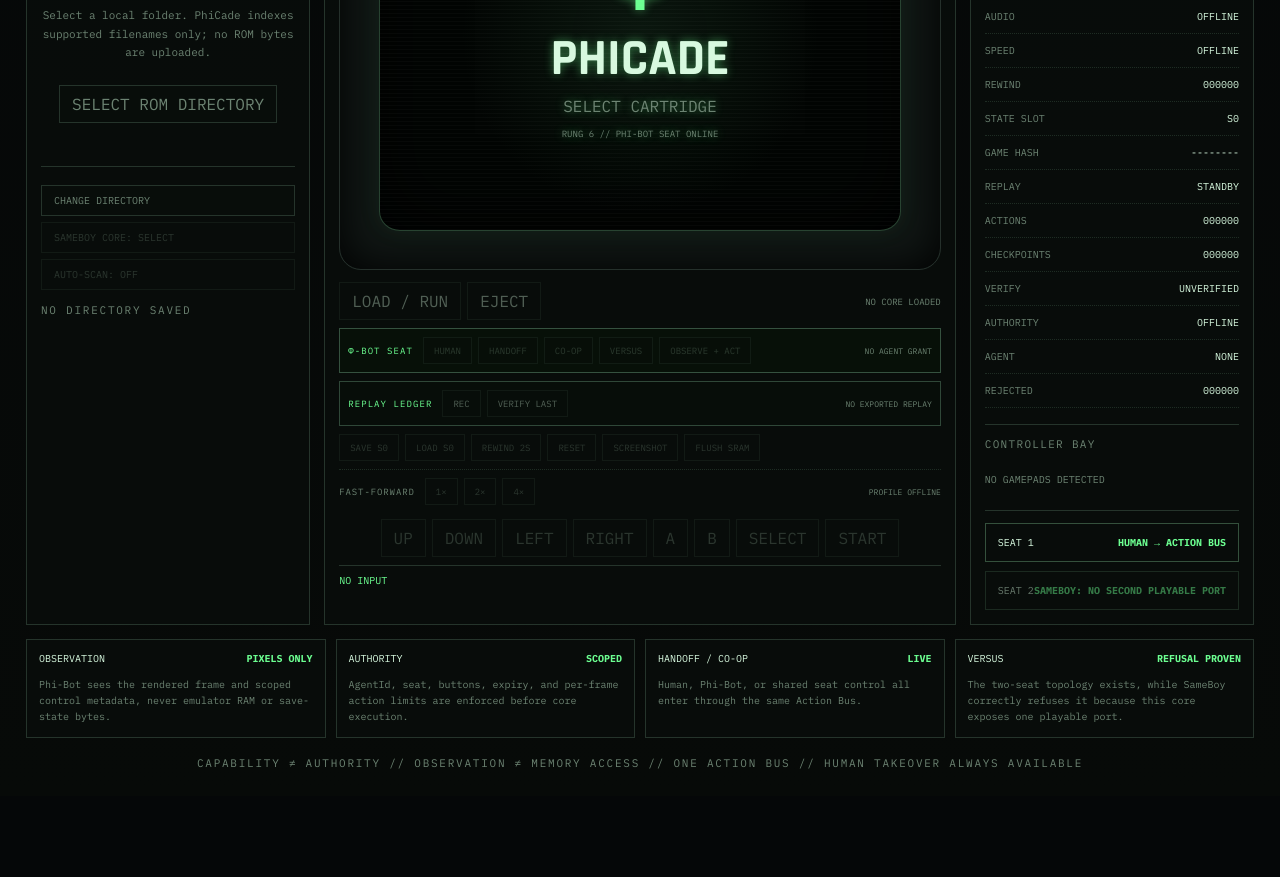
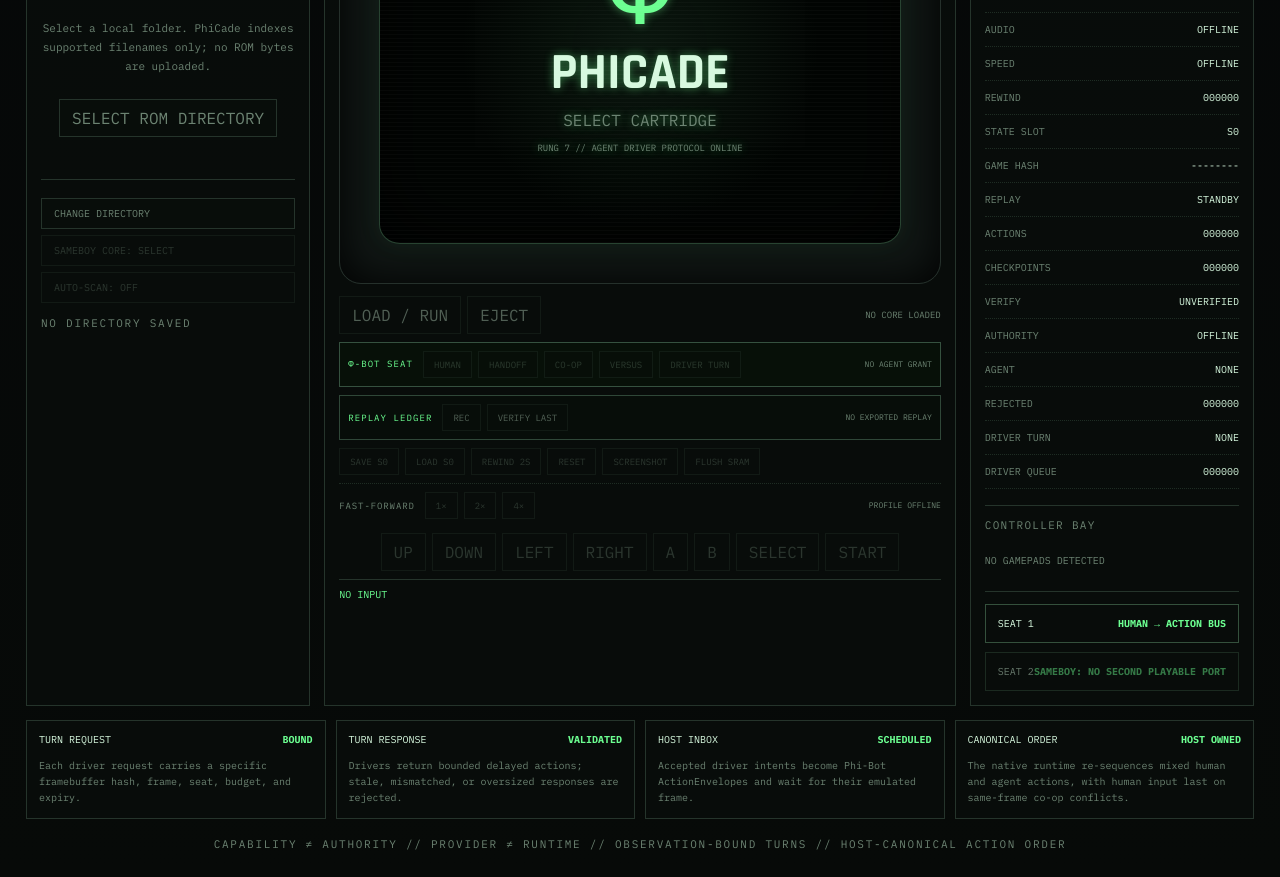
Before and after one commit to MichaelWave369/PhiCade, a React (Vite) app in the folder apps/desktop/: page / in a window 1280 px wide. Shown: the part 480-1357 px from the top of the page. Before the commit the page ends 1276 px from the top, so only its background shows below. Built offline with nearby package versions, Linux system fonts and the light colour scheme.

Commit message:
feat: exercise Agent Driver Protocol from desktop reference driver

```diff
--- a/apps/desktop/src/App.tsx
+++ b/apps/desktop/src/App.tsx
@@ -14,9 +14,11 @@ import {
   captureScreenshot,
   flushGameSave,
   getAuthorityStatus,
+  getDriverStatus,
+  issueAgentTurn,
   loadSettings,
-  observePhiBot,
   setControlMode,
+  submitAgentTurn,
   startReplayRecording,
   stopReplayRecording,
   verifyLastReplay,
@@ -29,6 +31,7 @@ import {
   stepEmulation,
   stopEmulation,
   validateActionEnvelope,
+  type AgentTurnResponse,
   type AppSettings,
   type AuthorityStatus,
   type ControlMode,
@@ -43,10 +46,10 @@ const systems = ["ALL", "NES", "SNES", "GB", "GBC", "GBA", "GENESIS", "PS1"] as
 const PHIBOT_AGENT_ID = "phi-local";
 
 const milestones = [
-  ["OBSERVATION", "PIXELS ONLY", "Phi-Bot sees the rendered frame and scoped control metadata, never emulator RAM or save-state bytes."],
-  ["AUTHORITY", "SCOPED", "AgentId, seat, buttons, expiry, and per-frame action limits are enforced before core execution."],
-  ["HANDOFF / CO-OP", "LIVE", "Human, Phi-Bot, or shared seat control all enter through the same Action Bus."],
-  ["VERSUS", "REFUSAL PROVEN", "The two-seat topology exists, while SameBoy correctly refuses it because this core exposes one playable port."],
+  ["TURN REQUEST", "BOUND", "Each driver request carries a specific framebuffer hash, frame, seat, budget, and expiry."],
+  ["TURN RESPONSE", "VALIDATED", "Drivers return bounded delayed actions; stale, mismatched, or oversized responses are rejected."],
+  ["HOST INBOX", "SCHEDULED", "Accepted driver intents become Phi-Bot ActionEnvelopes and wait for their emulated frame."],
+  ["CANONICAL ORDER", "HOST OWNED", "The native runtime re-sequences mixed human and agent actions, with human input last on same-frame co-op conflicts."],
 ] as const;
 
 function decodeBase64(value: string): Uint8Array {
@@ -86,6 +89,8 @@ export function App() {
   const [lastReplay, setLastReplay] = useState<ReplayArtifact | null>(null);
   const [authority, setAuthority] = useState<AuthorityStatus | null>(null);
   const [lastObservation, setLastObservation] = useState<string | null>(null);
+  const [driverPendingTurnId, setDriverPendingTurnId] = useState<number | null>(null);
+  const [driverQueuedActions, setDriverQueuedActions] = useState(0);
   const [scanning, setScanning] = useState(false);
 
   useEffect(() => {
@@ -197,6 +202,8 @@ export function App() {
           rejectedActions: packet.authorityRejections,
           lastReason: packet.lastAuthorityReason,
         } : current);
+        setDriverPendingTurnId(packet.driverPendingTurnId);
+        setDriverQueuedActions(packet.driverQueuedActions);
         if (packet.frame % 6 === 0) setFrameNumber(packet.frame);
         if (packet.shutdownRequested) {
           setNotice("CORE REQUESTED SHUTDOWN");
@@ -348,6 +355,8 @@ export function App() {
       );
       setAuthority(next);
       setLastObservation(null);
+      setDriverPendingTurnId(null);
+      setDriverQueuedActions(0);
       setNotice(
         mode === "human"
           ? "HUMAN TAKEOVER // PHI-BOT GRANT REVOKED"
@@ -358,21 +367,38 @@ export function App() {
     }
   };
 
-  const phiBotObserveAndAct = async () => {
+  const runReferenceDriverTurn = async () => {
     try {
-      const observation = await observePhiBot(PHIBOT_AGENT_ID, 1);
+      const request = await issueAgentTurn(PHIBOT_AGENT_ID, 1);
+      setDriverPendingTurnId(request.turnId);
+
+      const observation = request.observation;
       const candidates = ["A", "B", "RIGHT", "LEFT", "UP", "DOWN"]
         .filter((button) => observation.allowedButtons.includes(button));
       if (candidates.length === 0) throw new Error("active grant has no demo-compatible buttons");
+
       const selector = Number.parseInt(observation.frameSha256.slice(-2), 16);
       const button = candidates[selector % candidates.length];
-      const source: ActionSource = { kind: "phi-bot", agentId: PHIBOT_AGENT_ID, seat: 1 };
-      queueSourceAction(source, { kind: "button", button, pressed: true }, observation.frame);
-      queueSourceAction(source, { kind: "button", button, pressed: false }, observation.frame + 1);
-      setLastObservation(`F${observation.frame} // ${observation.frameSha256.slice(0, 12)}… // ${button}`);
-      setNotice(`PHI-BOT OBSERVED FRAME ${observation.frame} // QUEUED ${button} TAP THROUGH ACTION BUS`);
+      const response: AgentTurnResponse = {
+        schema: "phicade.agent-turn-response.v1",
+        turnId: request.turnId,
+        agentId: PHIBOT_AGENT_ID,
+        seat: 1,
+        observationFrame: observation.frame,
+        observationSha256: observation.frameSha256,
+        actions: [
+          { delayFrames: 0, action: { kind: "button", button, pressed: true } },
+          { delayFrames: 2, action: { kind: "button", button, pressed: false } },
+        ],
+      };
+
+      const status = await submitAgentTurn(response);
+      setDriverPendingTurnId(status.pendingTurnId);
+      setDriverQueuedActions(status.queuedActions);
+      setLastObservation(`T${request.turnId} // F${observation.frame} // ${observation.frameSha256.slice(0, 12)}… // ${button}`);
+      setNotice(`DRIVER TURN ${request.turnId} ACCEPTED // ${button} TAP ENTERED NATIVE INBOX`);
     } catch (error) {
-      setNotice(`PHI-BOT OBSERVATION ERROR // ${String(error)}`);
+      setNotice(`AGENT DRIVER ERROR // ${String(error)}`);
     }
   };
 
@@ -453,11 +479,18 @@ export function App() {
       setLastReplay(null);
       setAuthority(null);
       setLastObservation(null);
+      setDriverPendingTurnId(null);
+      setDriverQueuedActions(0);
 
       const info = await startEmulation(corePath, selectedGame.path);
-      const initialAuthority = await getAuthorityStatus();
+      const [initialAuthority, initialDriver] = await Promise.all([
+        getAuthorityStatus(),
+        getDriverStatus(),
+      ]);
       setSession(info);
       setAuthority(initialAuthority);
+      setDriverPendingTurnId(initialDriver.pendingTurnId);
+      setDriverQueuedActions(initialDriver.queuedActions);
       setProfile(info.profile);
       setRunning(true);
       setNotice(`CORE ONLINE // ${info.core.libraryName} ${info.core.libraryVersion} // ${selectedGame.displayName}`);
@@ -481,6 +514,8 @@ export function App() {
       setLastReplay(null);
       setAuthority(null);
       setLastObservation(null);
+      setDriverPendingTurnId(null);
+      setDriverQueuedActions(0);
       setNotice("CORE SESSION STOPPED // BATTERY RAM FLUSHED");
     } catch (error) {
       setNotice(`STOP ERROR // ${String(error)}`);
@@ -501,6 +536,7 @@ export function App() {
           <span><i className={`lamp ${running ? "lamp-green" : "lamp-amber"}`} /> {running ? "SAMEBOY RUNNING" : "CORE HOST STANDBY"}</span>
           <span><i className={`lamp ${replayRecording ? "lamp-amber" : "lamp-green"}`} /> {replayRecording ? "REPLAY RECORDING" : "LEDGER READY"}</span>
           <span><i className={`lamp ${authority?.mode === "phi-bot" || authority?.mode === "coop" ? "lamp-amber" : "lamp-green"}`} /> AUTHORITY {authority?.mode?.toUpperCase() ?? "OFFLINE"}</span>
+          <span><i className={`lamp ${driverPendingTurnId !== null || driverQueuedActions > 0 ? "lamp-amber" : "lamp-green"}`} /> DRIVER {driverPendingTurnId !== null ? `TURN ${driverPendingTurnId}` : driverQueuedActions > 0 ? `${driverQueuedActions} QUEUED` : "READY"}</span>
         </div>
       </header>
 
@@ -560,7 +596,7 @@ export function App() {
                   <div className="phi-mark">Φ</div>
                   <h2>PHICADE</h2>
                   <p>{selectedGame ? `${selectedGame.system} // ${selectedGame.displayName}` : "SELECT CARTRIDGE"}</p>
-                  <small>RUNG 6 // PHI-BOT SEAT ONLINE</small>
+                  <small>RUNG 7 // AGENT DRIVER PROTOCOL ONLINE</small>
                 </div>
               )}
             </div>
@@ -578,7 +614,7 @@ export function App() {
             <button className={authority?.mode === "phi-bot" ? "active" : ""} onClick={() => changeControlMode("phi-bot")} disabled={!running || replayRecording}>HANDOFF</button>
             <button className={authority?.mode === "coop" ? "active" : ""} onClick={() => changeControlMode("coop")} disabled={!running || replayRecording}>CO-OP</button>
             <button onClick={() => changeControlMode("versus")} disabled={!running || replayRecording}>VERSUS</button>
-            <button onClick={phiBotObserveAndAct} disabled={!running || !authority || !["phi-bot", "coop"].includes(authority.mode)}>OBSERVE + ACT</button>
+            <button onClick={runReferenceDriverTurn} disabled={!running || replayRecording || !authority || !["phi-bot", "coop"].includes(authority.mode) || driverPendingTurnId !== null}>DRIVER TURN</button>
             <small>{lastObservation ?? (authority?.agentId ? `${authority.agentId} // P${authority.agentSeat} // GRANT TO F${authority.expiresAtFrame}` : "NO AGENT GRANT")}</small>
           </div>
 
@@ -642,7 +678,7 @@ export function App() {
         </section>
 
         <aside className="panel telemetry-panel">
-          <div className="panel-title">RUNTIME // RUNG 6</div>
+          <div className="panel-title">RUNTIME // RUNG 7</div>
           <dl>
             <div><dt>FRAME</dt><dd>{frameNumber.toString().padStart(6, "0")}</dd></div>
             <div><dt>INPUT QUEUE</dt><dd>{bus.pending.toString().padStart(6, "0")}</dd></div>
@@ -661,6 +697,8 @@ export function App() {
             <div><dt>AUTHORITY</dt><dd>{authority?.mode.toUpperCase() ?? "OFFLINE"}</dd></div>
             <div><dt>AGENT</dt><dd>{authority?.agentId ?? "NONE"}</dd></div>
             <div><dt>REJECTED</dt><dd>{(authority?.rejectedActions ?? 0).toString().padStart(6, "0")}</dd></div>
+            <div><dt>DRIVER TURN</dt><dd>{driverPendingTurnId === null ? "NONE" : driverPendingTurnId}</dd></div>
+            <div><dt>DRIVER QUEUE</dt><dd>{driverQueuedActions.toString().padStart(6, "0")}</dd></div>
           </dl>
 
           <div className="rule" />
@@ -702,7 +740,7 @@ export function App() {
         ))}
       </section>
 
-      <footer>CAPABILITY ≠ AUTHORITY // OBSERVATION ≠ MEMORY ACCESS // ONE ACTION BUS // HUMAN TAKEOVER ALWAYS AVAILABLE</footer>
+      <footer>CAPABILITY ≠ AUTHORITY // PROVIDER ≠ RUNTIME // OBSERVATION-BOUND TURNS // HOST-CANONICAL ACTION ORDER</footer>
     </main>
   );
 }
```
